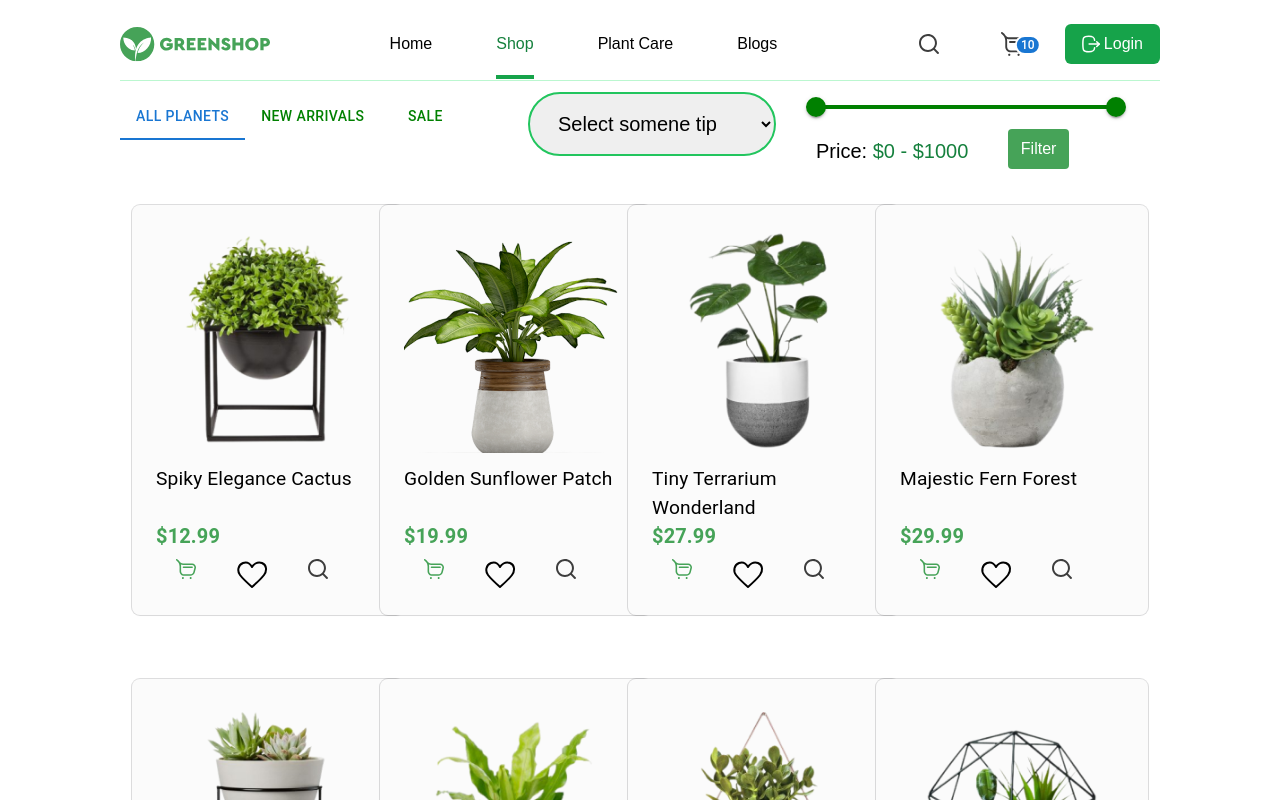
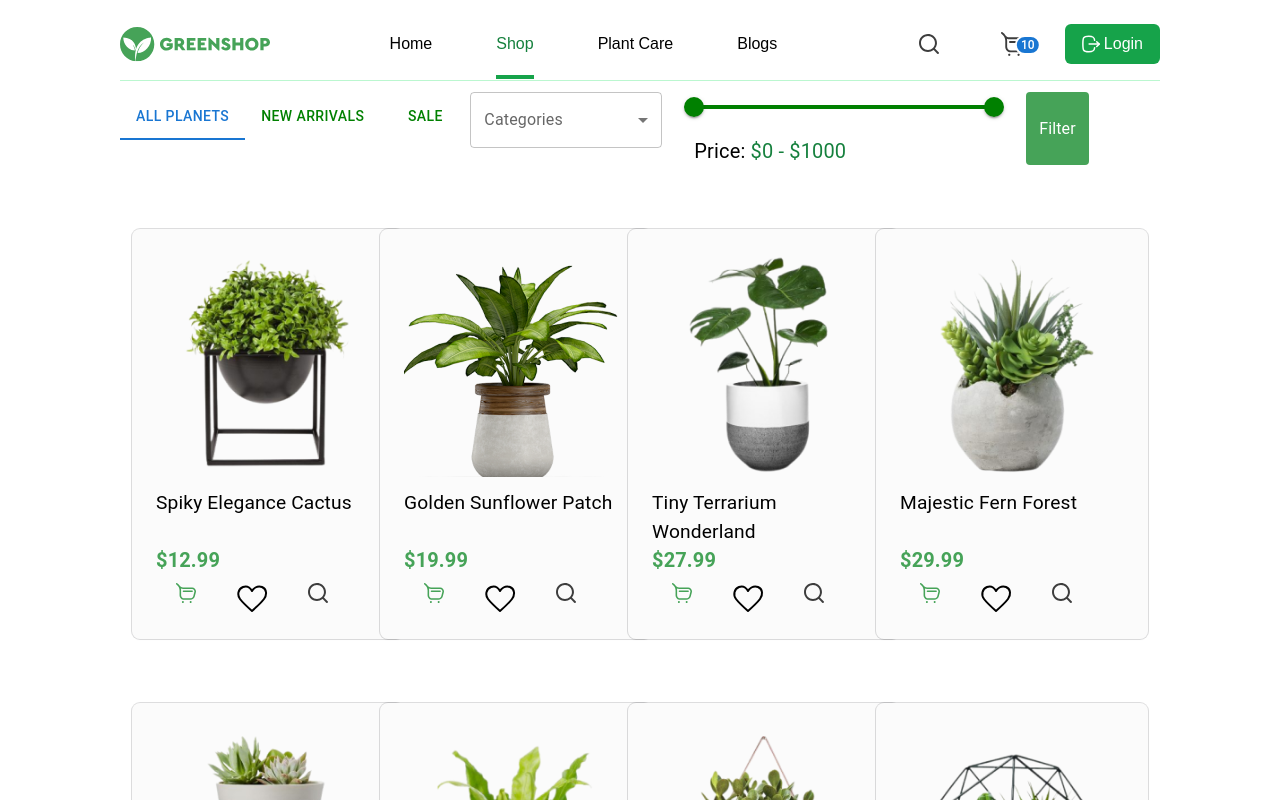
Before and after one commit to YahyobekRahimov/greenshop, a React (Vite) app: page /shop in a window 1280 px wide. Shown: the top 800 px of the page. Built offline with nearby package versions, Linux system fonts and the light colour scheme; a web font is replaced by a local one.

Commit message:
added new select, implementing redux on filters

```diff
--- a/src/components/Slider.jsx
+++ b/src/components/Slider.jsx
@@ -1,13 +1,12 @@
-import * as React from 'react';
-import Box from '@mui/material/Box';
-import Slider from '@mui/material/Slider';
-import Button from '../components/Button'
-
+import * as React from "react";
+import Box from "@mui/material/Box";
+import Slider from "@mui/material/Slider";
+import { Dispatch } from "@reduxjs/toolkit";
+import { addPriceRange } from "../redux/filterSlice";
 
 function valuetext(value) {
    return `${value}`;
 }
-
 
 export default function RangeSlider() {
    const [value, setValue] = React.useState([0, 1000]);
@@ -19,7 +18,7 @@ export default function RangeSlider() {
       <div>
          <Box sx={{ width: 300 }}>
             <Slider
-                    getAriaLabel={() => 'Price range'}
+               getAriaLabel={() => "Price range"}
                value={value}
                onChange={handleChange}
                valueLabelDisplay="auto"
@@ -27,24 +26,29 @@ export default function RangeSlider() {
                min={0}
                max={1000}
                sx={{
-                        color: 'green',
-                        '& .MuiSlider-thumb': {
-                            '&:hover, &.Mui-focusVisible': {
-                                boxShadow: '0px 0px 0px 8px rgba(0, 128, 0, 0.16)',
+                  color: "green",
+                  "& .MuiSlider-thumb": {
+                     "&:hover, &.Mui-focusVisible": {
+                        boxShadow:
+                           "0px 0px 0px 8px rgba(0, 128, 0, 0.16)",
                      },
                   },
-                        '& .MuiSlider-track': {
-                            backgroundColor: 'green',
+                  "& .MuiSlider-track": {
+                     backgroundColor: "green",
                   },
-                        '& .MuiSlider-rail': {
-                            backgroundColor: 'green',
+                  "& .MuiSlider-rail": {
+                     backgroundColor: "green",
                   },
                }}
             />
          </Box>
          <div className="flex ">
-                <h1 className="mt-2 text-xl">Price: <span  className="text-green-700 ">${value[0]} - ${value[1]}</span></h1>
-                <Button  classes=" absolute left-[30rem] hover:bg-primaryDark py-[0.5rem] px-[0.8rem] rounded bg-primary text-white">Filter</Button>
+            <h1 className="mt-2 text-xl">
+               Price:{" "}
+               <span className="text-green-700 ">
+                  ${value[0]} - ${value[1]}
+               </span>
+            </h1>
          </div>
       </div>
    );
--- a/src/pages/Shop/Category.jsx
+++ b/src/pages/Shop/Category.jsx
@@ -1,40 +1,56 @@
-import React from 'react';
-import Silder from '../../components/Slider'
+import React, { useRef, useState } from "react";
+import Slider from "../../components/Slider";
+import {
+   InputLabel,
+   Select,
+   MenuItem,
+   FormControl,
+} from "@mui/material";
+import Button from "/src/components/Button";
 
 export default function Category() {
-  function handelsub(e) {
-    console.log(e.target.value);
-  }
+   const category = useRef("");
+   const categories = [
+      {
+         label: "All",
+         value: "",
+      },
+      {
+         label: "Potter-Plants",
+         value: "potter-plants",
+      },
+      {
+         label: "Seeds",
+         value: "seeds",
+      },
+      {
+         label: "Small Plants",
+         value: "small-plants",
+      },
+   ];
 
-  return (
-    <div className="flex gap-10 mt-5 absolute top-[4.5rem] left-[33rem]">
-      <select
-        onChange={handelsub}
-        name="category"
-        id=""
-        className="
-        h-[4rem]
-        w-[15.5rem]
-        text-xl
-          py-3 px-6
-          rounded-full
-          border-2 border-green-500
-          focus:outline-none focus:border-blue-500
-          hover:bg-green-200 hover:border-green-700
-          transition duration-300
-        "
-      >
-        <option className=" rounded-full " value="">Select somene tip</option>
-        <option className=" rounded-full " value="Potter Plants">Potter-Plants</option>
-        <option className=" rounded-full " value="Seed">Seeds</option>
-        <option className=" rounded-full " value="Small Plents">Small Plants</option>
-        <option className=" rounded-full " value="Big Plents">Big Plants</option>
-        <option className=" rounded-full " value="Succulents">Succulents</option>
-        <option className=" rounded-full "value="Trerrariums">Trerrariums</option>
-        <option className=" rounded-full " value="Gardening">Gardening</option>
-        <option className=" rounded-full " value="Accessories">Accessories</option>
-      </select>
-      <Silder></Silder>
-    </div>
-  );
+   return (
+      <div className="flex gap-[2rem]">
+         <FormControl fullWidth>
+            <InputLabel id="plant-category">Categories</InputLabel>
+            <Select
+               labelId="plant-category"
+               id="plant-category"
+               label="category"
+               inputRef={category}
+               className="w-[12rem]"
+            >
+               {categories.map((category, index) => (
+                  <MenuItem key={index} value={category.value}>
+                     {category.label}
+                  </MenuItem>
+               ))}
+            </Select>
+         </FormControl>
+         <Slider></Slider>
+         <Button classes="hover:bg-primaryDark py-[0.5rem] px-[0.8rem] rounded bg-primary text-white">
+            Filter
+         </Button>
+      </div>
+   );
 }
--- a/src/pages/Shop/Shop.jsx
+++ b/src/pages/Shop/Shop.jsx
@@ -1,14 +1,13 @@
 import Container from "../../components/Container";
-import Category from "./Category";
+// import Category from "./Category";
 import Tab from "./Tab";
 
 export default function Shop() {
    return (
       <Container>
          <div className="mt-3">
-
-         <Tab  />
-        <Category/>
+            <Tab />
+            {/* <Category /> */}
          </div>
       </Container>
    );
--- a/src/pages/Shop/Tab.jsx
+++ b/src/pages/Shop/Tab.jsx
@@ -1,45 +1,45 @@
-import * as React from 'react';
-import Box from '@mui/material/Box';
-import Tab from '@mui/material/Tab';
-import TabContext from '@mui/lab/TabContext';
-import TabList from '@mui/lab/TabList';
-import TabPanel from '@mui/lab/TabPanel';
-import Card from './Card';
-
-
+import * as React from "react";
+import Box from "@mui/material/Box";
+import Tab from "@mui/material/Tab";
+import TabContext from "@mui/lab/TabContext";
+import TabList from "@mui/lab/TabList";
+import TabPanel from "@mui/lab/TabPanel";
+import Card from "./Card";
+import Category from "/src/pages/Shop/Category";
 
 export default function LabTabs() {
-
-
-  const [value, setValue] = React.useState('1');
+   const [value, setValue] = React.useState("1");
    const [newData, setNewData] = React.useState([]);
 
    const handleChange = (event, newValue) => {
       setValue(newValue);
    };
 
-
-
    return (
+      <div>
+         <Box sx={{ width: "100%", typography: "body1" }}>
+            <TabContext value={value}>
+               <div>
                   <div className="flex">
-
-            <Box sx={{ width: '100%', typography: 'body1',  }}>
-
-   <TabContext value={value}>
-     <Box sx={{ borderBottom: 1, borderColor: 'white' }}>
+                     <Box
+                        sx={{
+                           borderBottom: 1,
+                           borderColor: "white",
+                        }}
+                     >
                         <TabList
                            onChange={handleChange}
                            aria-label="lab API tabs example"
                            sx={{
-           '& .Mui-selected': {
-            font:"36px",
-             borderBottomStyle:"green",
+                              "& .Mui-selected": {
+                                 font: "36px",
+                                 borderBottomStyle: "green",
                                  color: "green",
-             backgroundColor: 'green',
+                                 backgroundColor: "green",
                               },
-           '& .MuiTab-root': {
-             color: 'green',
-             backgroundColor: 'white',
+                              "& .MuiTab-root": {
+                                 color: "green",
+                                 backgroundColor: "white",
                               },
                            }}
                         >
@@ -48,16 +48,21 @@ export default function LabTabs() {
                            <Tab label="Sale" value="3" />
                         </TabList>
                      </Box>
+                     {/* Category */}
+                     <Category />
+                  </div>
+                  <div>
                      <TabPanel value="1">
                         <Card value={value} />
                      </TabPanel>
                      <TabPanel value="2">
-     <Card value={value}  />
+                        <Card value={value} />
                      </TabPanel>
                      <TabPanel value="3">
                         <Card value={value} />
                      </TabPanel>
-
+                  </div>
+               </div>
             </TabContext>
          </Box>
       </div>
--- /dev/null
+++ b/src/redux/filterSlice.js
@@ -0,0 +1,19 @@
+import { createSlice } from "@reduxjs/toolkit";
+
+const filterSlice = createSlice({
+   name: "filter slice",
+   initialState: {},
+   reducers: {
+      addCategory: (state, { payload }) => {
+         state.category == payload;
+      },
+      addPriceRange: (state, { payload }) => {
+         state.priceStart = payload.priceStart;
+         state.priceEnd = payload.priceEnd;
+      },
+   },
+});
+
+export const { addCategory, addPriceRange } = filterSlice.actions;
+
+export default filterSlice.reducer;
```
Lines whose indentation alone changed are shown as unchanged.
